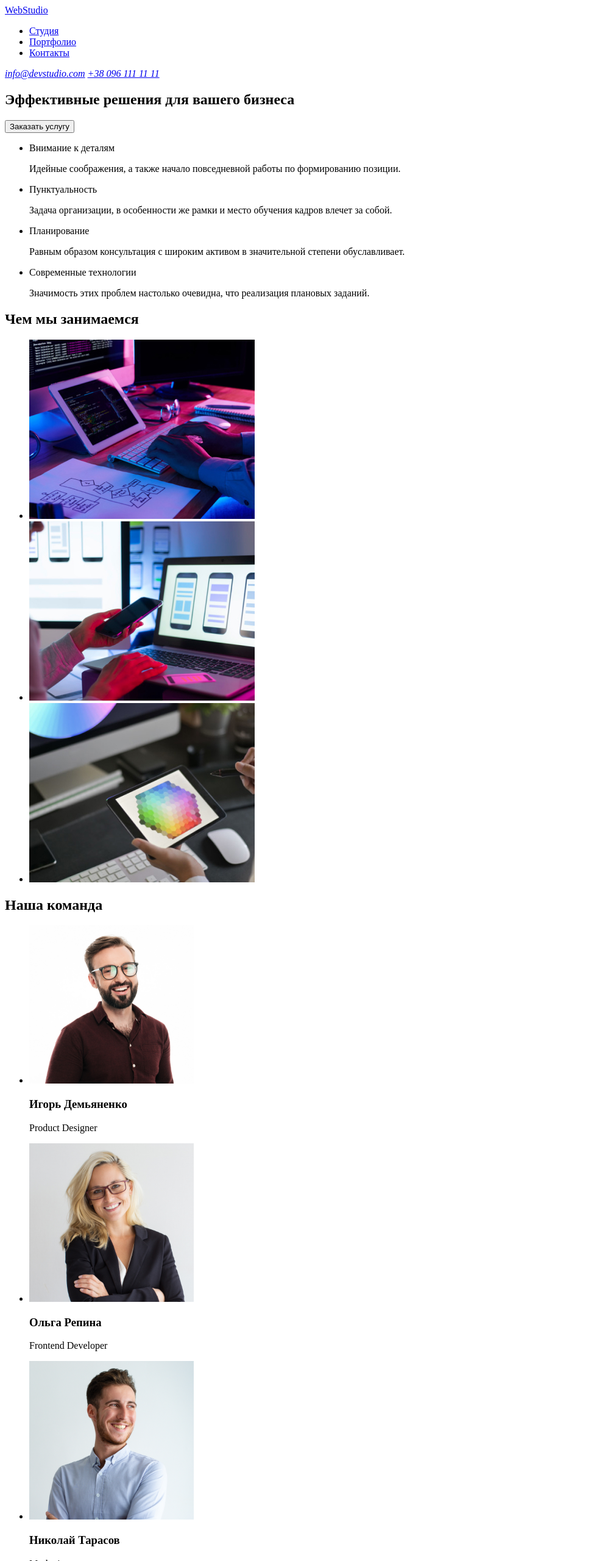
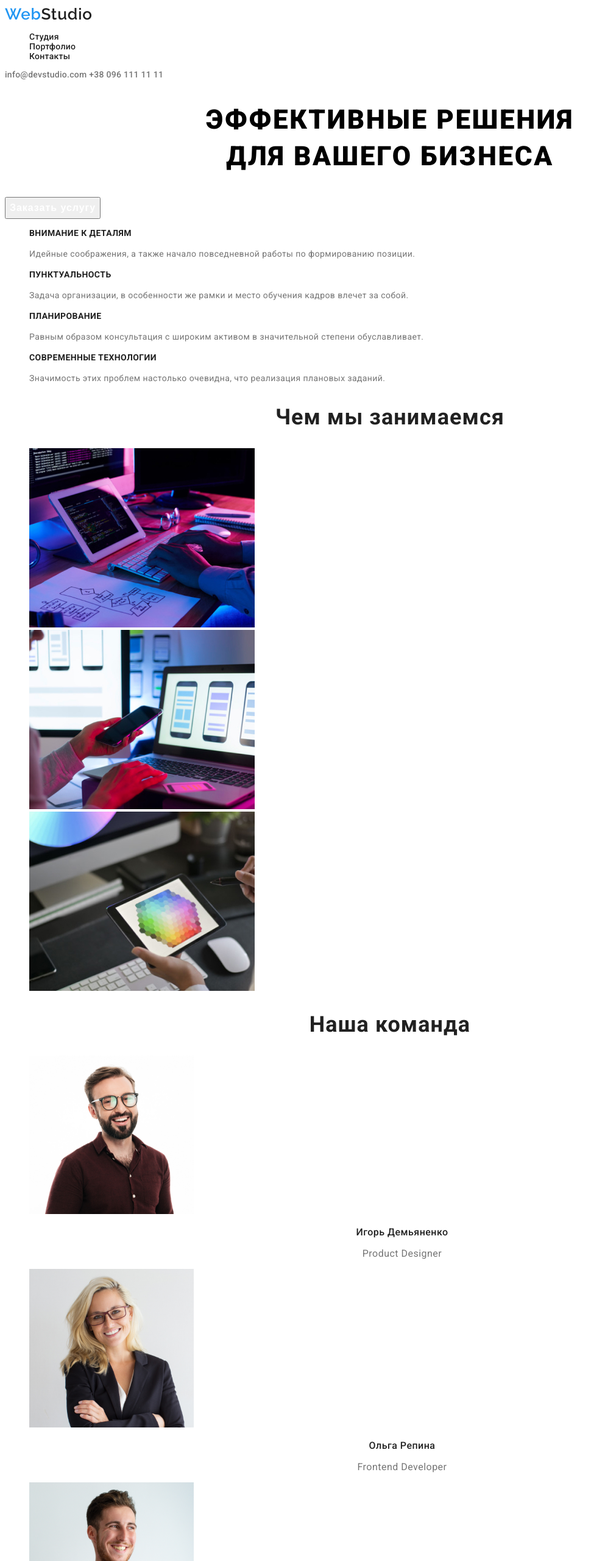
Before and after one commit to Viktoriia-Kostiuk/goit-markup-hw-02, a plain HTML site: page index.html in a window 1280 px wide. Shown: the top 2560 px of the page at 61% size, without its empty margins (0-993 px from the left). Drawn offline with Linux system fonts and the light colour scheme.

Commit message:
добавляет стили 2 ДЗ

```diff
--- /dev/null
+++ b/css/styles.css
@@ -0,0 +1,201 @@
+:root {
+  --accent-color: #2196f3;
+  --main-color: #757575;
+  --secondary-color: #212121;
+  --other-color: #ffffff;
+}
+/*----------HEADER----------- */
+
+.header {
+  font-family: "Roboto", sans-serif;
+  font-weight: 500;
+  font-size: 14px;
+  line-height: 1.14;
+  letter-spacing: 0.02em;
+}
+.header-logo {
+  font-family: "Raleway", sans-serif;
+  font-weight: 700;
+  font-size: 26px;
+  line-height: 1.19;
+  letter-spacing: 0.03em;
+  color: var(--secondary-color);
+  text-decoration: none;
+}
+.header-logo > span {
+  color: var(--accent-color);
+}
+
+.nav-list-link {
+  color: var(--secondary-color);
+  text-decoration: none;
+}
+
+.header-mail,
+.header-tel {
+  font-style: normal;
+  color: var(--main-color);
+  text-decoration: none;
+}
+
+.nav-list-link:hover,
+.nav-list-link:focus,
+.header-mail:hover,
+.header-tel:focus {
+  color: var(--accent-color);
+}
+
+.nav-list {
+  list-style: none;
+}
+/*----------END-HEADER----------- */
+
+/*----------FOOTER----------- */
+
+.footer {
+  font-family: "Roboto", sans-serif;
+  font-weight: 400;
+  font-size: 14px;
+  line-height: 1.71;
+  letter-spacing: 0.03em;
+}
+.footer-logo {
+  font-family: Raleway;
+  font-weight: 700;
+  font-size: 26px;
+  line-height: 1.19;
+  letter-spacing: 0.03em;
+  /*color: var(--other-color);*/
+  text-decoration: none;
+}
+
+.footer-logo > span {
+  color: var(--accent-color);
+}
+.footer-address-item {
+  font-style: normal;
+  /*color: var(--other-color);*/
+}
+.footer-mail,
+.footer-tel {
+  font-style: normal;
+  /*color: rgba(255, 255, 255, 0.6);*/
+  text-decoration: none;
+}
+/*----------END-FOOTER----------- */
+
+/*----------BODY Cтудия----------- */
+
+.main-studio {
+  font-family: "Roboto", sans-serif;
+  font-style: normal;
+}
+.hero-title {
+  font-weight: 900;
+  font-size: 44px;
+  line-height: 1.36;
+  text-align: center;
+  letter-spacing: 0.06em;
+  text-transform: uppercase;
+  /*color: var(--other-color);*/
+}
+
+.hero-btn {
+  font-weight: 700;
+  font-size: 16px;
+  line-height: 1.87;
+  text-align: center;
+  letter-spacing: 0.06em;
+  color: var(--other-color);
+}
+
+.about-list,
+.about-links,
+.command-list {
+  list-style: none;
+}
+.about-subtitle {
+  font-weight: 700;
+  font-size: 14px;
+  line-height: 1.14;
+  letter-spacing: 0.03em;
+  text-transform: uppercase;
+  color: var(--secondary-color);
+}
+
+.about-description {
+  font-weight: 400;
+  font-size: 14px;
+  line-height: 1.71;
+  letter-spacing: 0.03em;
+  color: var(--main-color);
+}
+
+.about-title,
+.command-title {
+  font-weight: 700;
+  font-size: 36px;
+  line-height: 1.17;
+  text-align: center;
+  letter-spacing: 0.03em;
+  color: var(--secondary-color);
+}
+
+.command-list-name {
+  font-weight: 500;
+  font-size: 16px;
+  line-height: 1.19;
+  text-align: center;
+  letter-spacing: 0.03em;
+  color: var(--secondary-color);
+}
+
+.command-description {
+  font-weight: 400;
+  font-size: 16px;
+  line-height: 1.19;
+  text-align: center;
+  letter-spacing: 0.03em;
+  color: var(--main-color);
+}
+/*----------END-BODY Cтудия----------- */
+
+/*----------BODY Портфолио----------- */
+
+.main-portfolio {
+  font-family: "Roboto", sans-serif;
+  font-style: normal;
+}
+.btn-sorting {
+  font-weight: 500;
+  font-size: 16px;
+  line-height: 1.62;
+  text-align: center;
+  letter-spacing: 0.03em;
+  color: var(--secondary-color);
+}
+
+.btn-sorting:hover,
+.btn-sorting:focus {
+  color: var(--other-color);
+}
+.projects-list {
+  list-style: none;
+}
+
+.project-name {
+  font-weight: 700;
+  font-size: 18px;
+  line-height: 2;
+  letter-spacing: 0.06em;
+  color: var(--secondary-color);
+}
+
+.projects-list-text {
+  font-weight: 400;
+  font-size: 16px;
+  line-height: 1.87;
+  letter-spacing: 0.03em;
+  color: var(--main-color);
+}
+/*----------END-BODY Портфолио----------- */
--- a/index.html
+++ b/index.html
@@ -4,52 +4,62 @@
     <meta charset="UTF-8">
     <meta name="viewport" content="width=device-width, initial-scale=1.0">
     <title>WebStudio</title>
+    <link rel="preconnect" href="https://fonts.gstatic.com">
+    <link href="https://fonts.googleapis.com/css2?family=Raleway:wght@600&family=Roboto:wght@400;500;700;900&display=swap"
+        rel="stylesheet">
+    <link rel="stylesheet" href="./css/styles.css" />
 </head>
 <body>
-    <header>
-        <nav>
-            <a href="./index.html">WebStudio</a>
-            <ul>
-                <li> <a href="./index.html">Студия</a></li>
-                <li> <a href="./portfolio.html">Портфолио</a></li>
-                <li> <a href="#">Контакты</a></li>
+    <header class="header">
+        <nav class="site-nav">
+            <a class="header-logo" href="./index.html"><span>Web</span>Studio</a>
+            <ul class="nav-list">
+                <li class="nav-list-item">
+                    <a class="nav-list-link" href="./index.html">Студия</a>
+                </li>
+                <li class="nav-list-item">
+                    <a class="nav-list-link" href="./portfolio.html">Портфолио</a>
+                </li>
+                <li class="nav-list-item">
+                    <a class="nav-list-link" href="#">Контакты</a>
+                </li>
             </ul>
         </nav>
 
-        <address>
-            <a href="tomail:info@devstudio.com">info@devstudio.com</a>
-            <a href="tel:+380961111111">+38 096 111 11 11</a>
+        <address class="header-address">
+            <a class="header-mail" href="tomail:info@devstudio.com">info@devstudio.com</a>
+            <a class="header-tel" href="tel:+380961111111">+38 096 111 11 11</a>
         </address>
 
     </header>
-    <main>
-        <section>
-            <h1>Эффективные решения для вашего бизнеса</h1>
-            <button type="button">Заказать услугу</button>
+    <main class="main-studio">
+        <section class="hero">
+            <h1 class="hero-title">Эффективные решения </br> для вашего бизнеса</h1><!-- Возможно не <br> ,а css-->
+            <button class="hero-btn" type="button">Заказать услугу</button>
         </section>
 
-        <section>
-            <ul>
-                <li>
-                    <p>Внимание к деталям</p>
-                    <p>Идейные соображения, а также начало повседневной работы по формированию позиции.</p>
+        <section class="about">
+            <ul class="about-list">
+                <li class="about-list-item">
+                    <h3 class="about-subtitle">Внимание к деталям</h3>
+                    <p class="about-description">Идейные соображения, а также начало повседневной работы по формированию позиции.</p>
                 </li>
-                <li>
-                    <p>Пунктуальность</p>
-                    <p>Задача организации, в особенности же рамки и место обучения кадров влечет за собой.</p>
+                <li class="about-list-item">
+                    <h3 class="about-subtitle">Пунктуальность</h3>
+                    <p class="about-description">Задача организации, в особенности же рамки и место обучения кадров влечет за собой.</p>
                 </li>
 
-                <li>
-                    <p>Планирование</p>
-                    <p>Равным образом консультация с широким активом в значительной степени обуславливает.</p>
+                <li class="about-list-item">
+                    <h3 class="about-subtitle">Планирование</h3>
+                    <p class="about-description">Равным образом консультация с широким активом в значительной степени обуславливает.</p>
                 </li>
-                <li>
-                    <p>Современные технологии</p>
-                    <p>Значимость этих проблем настолько очевидна, что реализация плановых заданий.</p>
+                <li class="about-list-item">
+                    <h3 class="about-subtitle">Современные технологии</h3>
+                    <p class="about-description">Значимость этих проблем настолько очевидна, что реализация плановых заданий.</p>
                 </li>
             </ul>
-            <h2>Чем мы занимаемся</h2>
-            <ul>
+            <h2 class="about-title">Чем мы занимаемся</h2>
+            <ul class="about-links">
                 <li>
                     <a href="#"><img src="image/img.jpg" alt="человек работает за компьютером" width="370" height="294"></a>
                 </li>
@@ -63,40 +73,40 @@
 
         </section>
 
-        <section>
-            <h2>Наша команда</h2>
-            <ul>
+        <section class="command">
+            <h2 class="command-title">Наша команда</h2>
+            <ul class="command-list">
                 <li>
                     <a href="#"><img src="image/img(3).jpg" alt="Фото Игорь Демьяненко" width="270" height="260"></a>
-                    <h3>Игорь Демьяненко</h3>
-                    <p>Product Designer</p>
+                    <h3 class="command-list-name">Игорь Демьяненко</h3>
+                    <p class="command-description">Product Designer</p>
                 </li>
                 <li>
                     <a href="#"><img src="image/img(4).jpg" alt="Фото Ольга Репина" width="270" height="260"></a>
-                    <h3>Ольга Репина</h3>
-                    <p>Frontend Developer</p>
+                    <h3 class="command-list-name">Ольга Репина</h3>
+                    <p class="command-description">Frontend Developer</p>
                 </li>
                 <li>
                     <a href="#"><img src="image/img(5).jpg" alt="Фото Николай Тарасов" width="270" height="260"></a>
-                    <h3>Николай Тарасов</h3>
-                    <p>Marketing</p>
+                    <h3 class="command-list-name">Николай Тарасов</h3>
+                    <p class="command-description">Marketing</p>
                 </li>
                 <li>
                     <a href="#"><img src="image/img(6).jpg" alt="Фото Михаил Ермаков" width="270" height="260"></a>
-                    <h3>Михаил Ермаков</h3>
-                    <p>UI Designer</p>
+                    <h3 class="command-list-name">Михаил Ермаков</h3>
+                    <p class="command-description">UI Designer</p>
                 </li>
             </ul>
         </section>
 
     </main>
 
-    <footer>
-        <a href="./index.html">WebStudio</a>
-        <address>
-            <p>г. Киев, пр-т Леси Украинки, 26</p>
-            <a href="mailto:info@example.com">info@example.com</a>
-            <a href="tel:+380991111111">+38 099 111 11 11</a>
+    <footer class="footer">
+        <a class="footer-logo" href="./index.html"><span>Web</span>Studio</a>
+        <address class="address">
+            <p class="footer-address-item">г. Киев, пр-т Леси Украинки, 26</p>
+            <a class="footer-mail" href="mailto:info@example.com">info@example.com</a>
+            <a class="footer-tel" href="tel:+380991111111">+38 099 111 11 11</a>
         </address>
     </footer>
 
```
Also changed, not shown: portfolio.html (+71 -61 lines).
